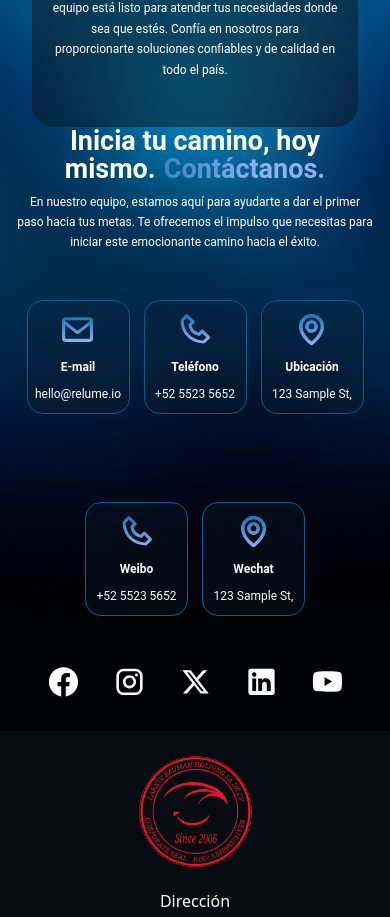
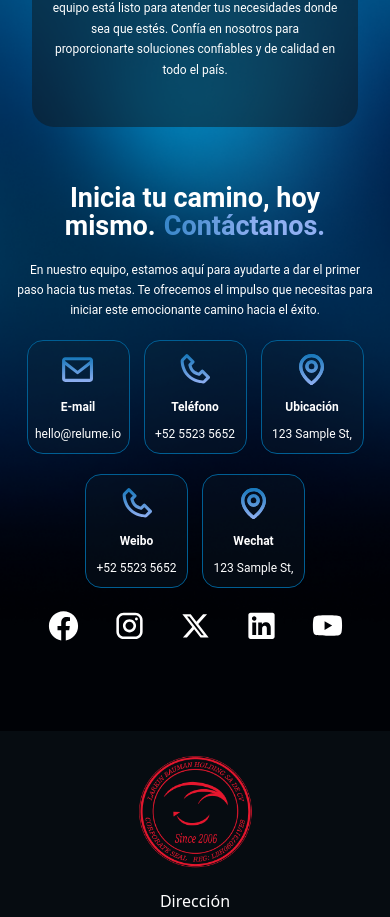
Before and after one commit to LarkinBaumann/larkinholding, a Next.js app: page / in a window 390 px wide. Shown: the part 2134-3051 px from the top of the page. Built offline with nearby package versions, Linux system fonts and the light colour scheme.

Commit message:
Update Contacto component styles

```diff
--- a/src/components/Contacto/Contacto.jsx
+++ b/src/components/Contacto/Contacto.jsx
@@ -245,7 +245,7 @@ const isDoubleExtraLarge = useMediaQuery({ query: "(min-width: 1536px)" });
         </a>
       </motion.div>
 
-      <div className="w-full h-full flex flex-col gap-[9px] md:gap-[15px] items-center">
+      <div className="w-full h-full flex flex-col gap-[20px] md:gap-[15px] justify-center items-center">
         <motion.h2
           ref={ref2}
           className="w-full md:w-[650px] lg:hidden text-white font-header text-[27px] md:text-[37px] lg:text-[65px] font-bold leading-[28px] md:leading-[40px] lg:leading-[87.55px] text-center lg:text-start "
@@ -271,7 +271,7 @@ const isDoubleExtraLarge = useMediaQuery({ query: "(min-width: 1536px)" });
         >
           {traduccion.contacto.paragraph}
         </motion.p>
-        <div className="w-full h-full flex lg:hidden flex-row justify-center items-center gap-[14px]">
+        <div className="w-full  flex lg:hidden flex-row justify-center items-center gap-[14px]">
           <div
             className="w-[103px] md:w-[200px] lg:w-[302px] h-[108px] md:h-[150px] lg:h-[228px] border-solid border-[0.723px] border-[#005E93] rounded-[15.901px 15.901px 15.901px 0px] rounded-[16px] flex flex-col justify-center px-[34px] py-[56px]"
             style={{ background: "rgba(11, 32, 46, 0.30)" }}
@@ -424,7 +424,7 @@ const isDoubleExtraLarge = useMediaQuery({ query: "(min-width: 1536px)" });
             </a>
           </div>
         </div>
-        <div className="w-full h-full flex lg:hidden flex-row justify-center items-center gap-[14px]">
+        <div className="w-full  flex lg:hidden flex-row justify-center items-center gap-[14px]">
           <div
             className="w-[103px] md:w-[200px] lg:w-[302px] h-[108px] md:h-[150px] lg:h-[228px] border-solid border-[0.723px] border-[#005E93] rounded-[15.901px 15.901px 15.901px 0px] rounded-[16px] flex flex-col justify-center px-[34px] py-[56px]"
             style={{ background: "rgba(11, 32, 46, 0.30)" }}
```
